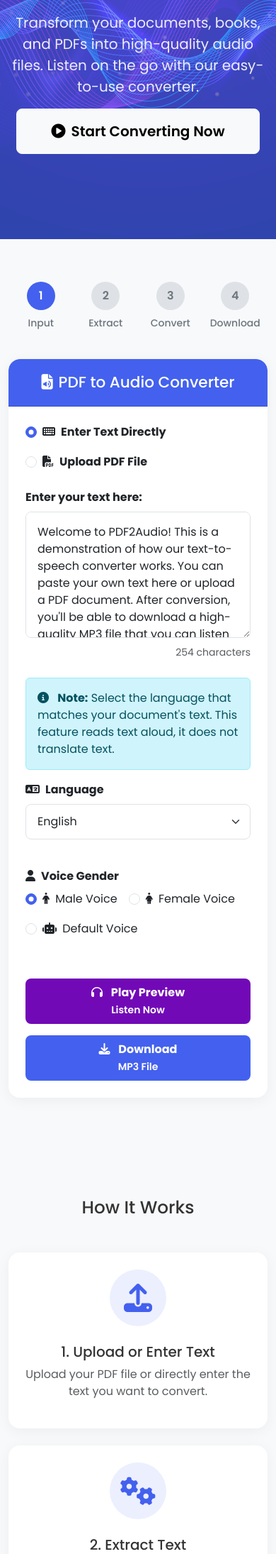
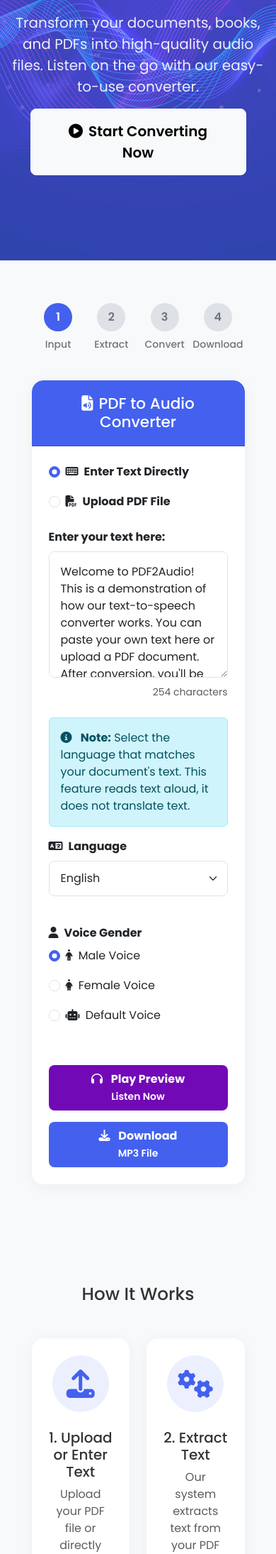
Before and after one commit to olatideenoch/pdf2audio, a Flask app: page / in a window 390 px wide. Shown: the part 272-2462 px from the top of the page at 71% size. Run offline with Flask 3, Linux system fonts and the light colour scheme; some libraries are stand-ins or nearby versions.

Commit message:
Add mobile responsiveness

```diff
--- a/templates/index.html
+++ b/templates/index.html
@@ -47,14 +47,14 @@
         <div class="container text-center">
             <h1 class="hero-title">Convert PDF to Audio Instantly</h1>
             <p class="hero-subtitle">Transform your documents, books, and PDFs into high-quality audio files. Listen on the go with our easy-to-use converter.</p>
-            <a href="#converter" class="btn btn-light btn-lg px-5 py-3 mt-3">
+            <a href="#converter" class="btn btn-light btn-lg px-5 py-3 mt-3 col-10">
                 <i class="fas fa-play-circle me-2"></i>Start Converting Now
             </a>
         </div>
     </section>
 
     <!-- Main Converter Section -->
-    <section id="converter" class="container">
+    <section id="converter" class="container col-10">
         <!-- Step Indicator -->
         <div class="step-indicator">
             <div class="step active">
@@ -208,14 +208,14 @@
                                     <small>From PDF</small>
                                 </button>
                             </div>
-                            <div class="col-md-6" id="playPreviewBtnCol">
+                            <div class="col-md-6 col-12" id="playPreviewBtnCol">
                                 <button class="btn btn-info w-100 py-2 text-white" id="playPreviewBtn">
                                     <i class="fas fa-headphones me-2"></i>
                                     <strong>Play Preview</strong><br>
                                     <small>Listen Now</small>
                                 </button>
                             </div>
-                            <div class="col-md-6" id="downloadBtnCol">
+                            <div class="col-md-6 col-12" id="downloadBtnCol">
                                 <button class="btn btn-primary w-100 py-2" id="downloadBtn" disabled>
                                     <i class="fas fa-download me-2"></i>
                                     <strong>Download</strong><br>
@@ -266,10 +266,10 @@
 
     <!-- How It Works Section -->
     <section id="how-it-works" class="how-it-works-section">
-        <div class="container">
+        <div class="container col-10">
             <h2 class="text-center mb-5">How It Works</h2>
             <div class="row">
-                <div class="col-md-3 mb-4">
+                <div class="col-md-3 mb-4 col-6">
                     <div class="feature-card">
                         <div class="feature-icon">
                             <i class="fas fa-upload"></i>
@@ -278,7 +278,7 @@
                         <p class="text-muted">Upload your PDF file or directly enter the text you want to convert.</p>
                     </div>
                 </div>
-                <div class="col-md-3 mb-4">
+                <div class="col-md-3 mb-4 col-6">
                     <div class="feature-card">
                         <div class="feature-icon">
                             <i class="fas fa-cogs"></i>
@@ -287,7 +287,7 @@
                         <p class="text-muted">Our system extracts text from your PDF with high accuracy.</p>
                     </div>
                 </div>
-                <div class="col-md-3 mb-4">
+                <div class="col-md-3 mb-4 col-6">
                     <div class="feature-card">
                         <div class="feature-icon">
                             <i class="fas fa-wave-square"></i>
@@ -296,7 +296,7 @@
                         <p class="text-muted">Choose language and voice, then convert text to natural-sounding audio.</p>
                     </div>
                 </div>
-                <div class="col-md-3 mb-4">
+                <div class="col-md-3 mb-4 col-6">
                     <div class="feature-card">
                         <div class="feature-icon">
                             <i class="fas fa-download"></i>
@@ -310,10 +310,10 @@
     </section>
 
     <!-- Features Section -->
-    <section id="features" class="container mb-5">
+    <section id="features" class="container mb-5 col-sm-10 col-10">
         <h2 class="text-center mb-5">Why Choose PDF2Audio?</h2>
         <div class="row">
-            <div class="col-md-4 mb-4">
+            <div class="col-md-4 mb-4 col-6">
                 <div class="card h-100">
                     <div class="card-body text-center p-4">
                         <i class="fas fa-bolt feature-icon mb-3"></i>
@@ -322,7 +322,7 @@
                     </div>
                 </div>
             </div>
-            <div class="col-md-4 mb-4">
+            <div class="col-md-4 mb-4 col-6">
                 <div class="card h-100">
                     <div class="card-body text-center p-4">
                         <i class="fas fa-language feature-icon mb-3"></i>
@@ -331,7 +331,7 @@
                     </div>
                 </div>
             </div>
-            <div class="col-md-4 mb-4">
+            <div class="col-md-4 mb-4 col-6">
                 <div class="card h-100">
                     <div class="card-body text-center p-4">
                         <i class="fas fa-shield-alt feature-icon mb-3"></i>
@@ -345,7 +345,7 @@
 
     <!-- Footer -->
     <footer class="footer">
-        <div class="container">
+        <div class="container col-10">
             <div class="row">
                 <div class="col-lg-4 mb-4">
                     <h4 class="mb-3">
```
